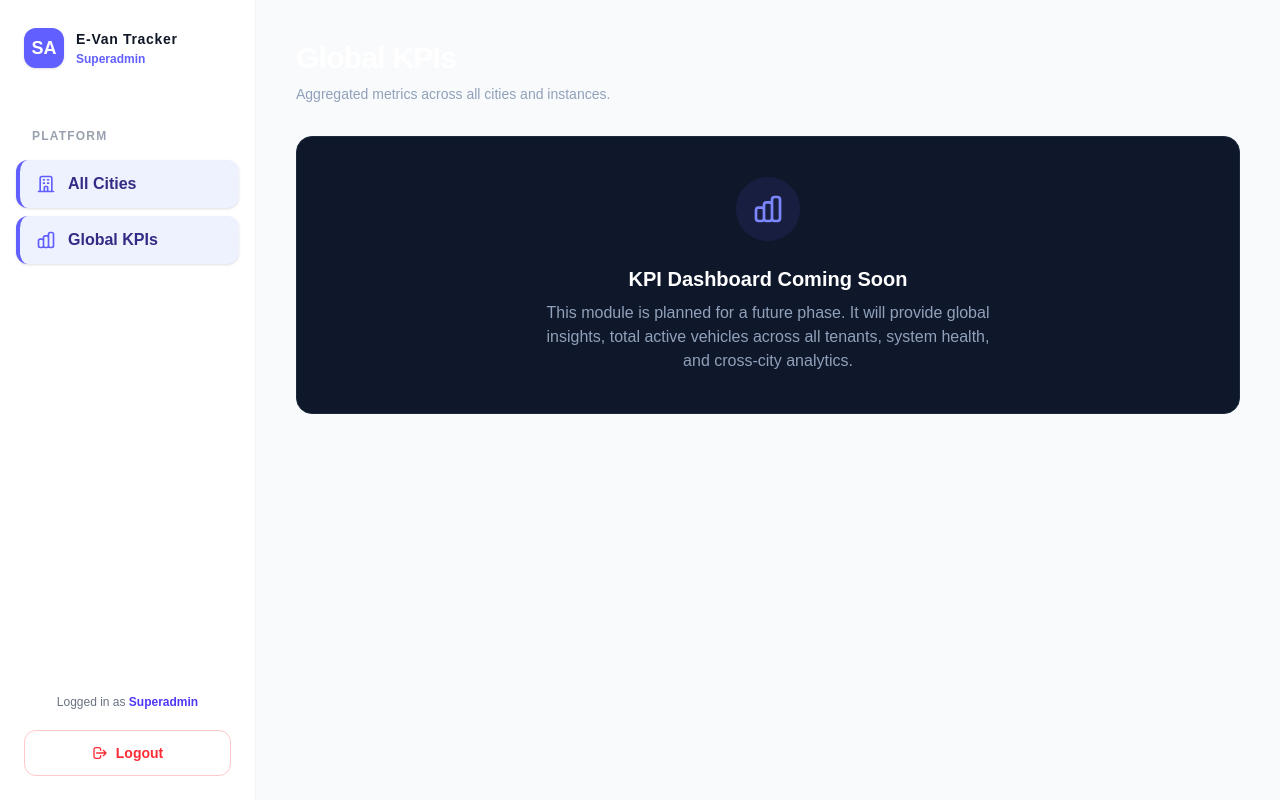
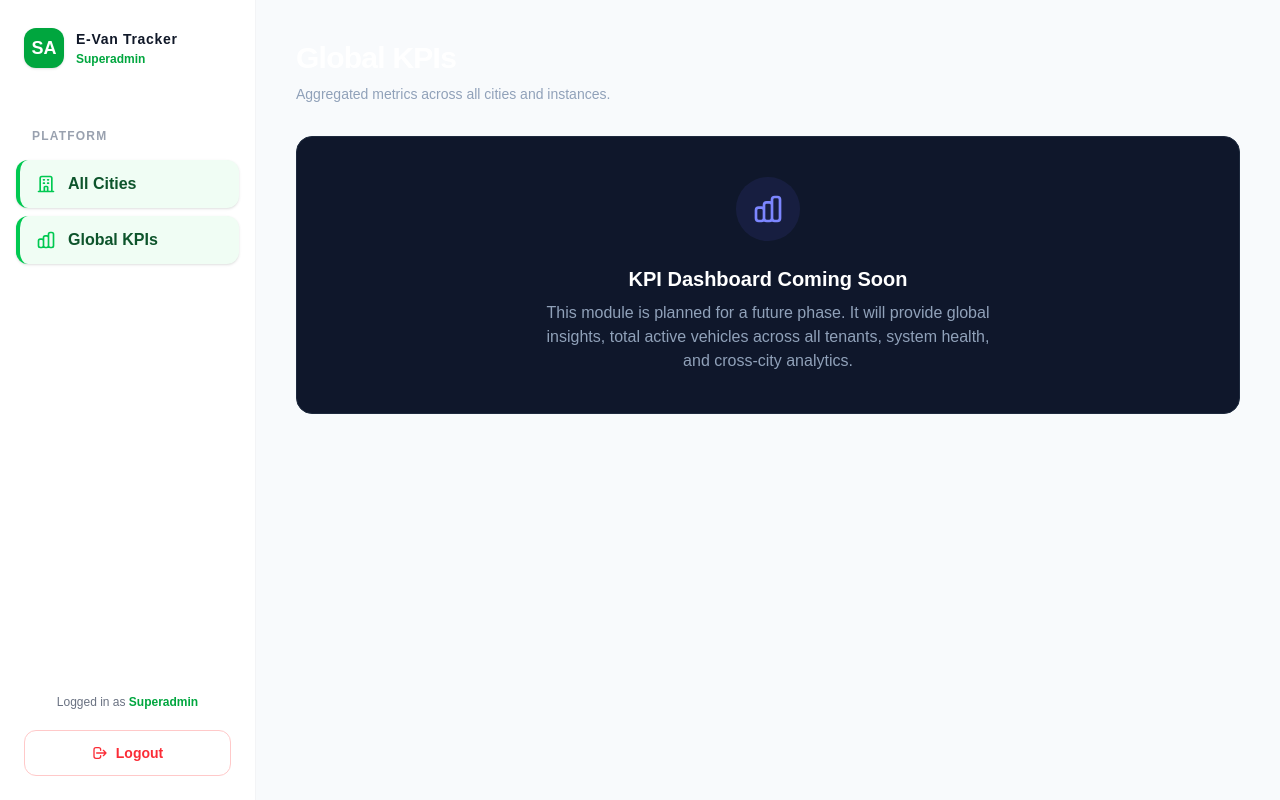
Before and after one commit to madhwendrashukla/E-Van-Tracker, a Next.js app in the folder kachra-gaadi-frontend/: page /superadmin/kpis in a window 1280 px wide. Built offline with nearby package versions, Linux system fonts and the light colour scheme; no server answers.

Commit message:
Update superadmin UI to green and white theme

```diff
--- a/kachra-gaadi-frontend/src/app/superadmin/layout.js
+++ b/kachra-gaadi-frontend/src/app/superadmin/layout.js
@@ -17,8 +17,8 @@ export default function SuperadminLayout({ children }) {
   const NavLink = ({ href, icon, label }) => {
     const isActive = pathname === href || pathname.startsWith(href + '/');
     return (
-      <a href={href} className={`flex items-center px-4 py-3 rounded-xl transition-all ${isActive ? 'bg-indigo-50 text-indigo-900 border-l-4 border-indigo-500 font-bold shadow-sm' : 'text-gray-500 hover:bg-gray-50 hover:text-gray-900 border-l-4 border-transparent'}`}>
-        <span className={`mr-3 ${isActive ? 'text-indigo-500' : 'text-gray-400'}`}>{icon}</span>
+      <a href={href} className={`flex items-center px-4 py-3 rounded-xl transition-all ${isActive ? 'bg-green-50 text-green-900 border-l-4 border-green-500 font-bold shadow-sm' : 'text-gray-500 hover:bg-gray-50 hover:text-gray-900 border-l-4 border-transparent'}`}>
+        <span className={`mr-3 ${isActive ? 'text-green-500' : 'text-gray-400'}`}>{icon}</span>
         {label}
       </a>
     );
@@ -30,12 +30,12 @@ export default function SuperadminLayout({ children }) {
       <aside className="w-64 bg-white flex flex-col hidden md:flex shadow-2xl md:shadow-none border-r border-gray-100 z-20 shrink-0">
         {/* Logo */}
         <div className="h-24 flex items-center px-6 shrink-0">
-          <div className="w-10 h-10 bg-indigo-500 rounded-xl mr-3 flex items-center justify-center shadow-sm">
+          <div className="w-10 h-10 bg-green-600 rounded-xl mr-3 flex items-center justify-center shadow-sm">
             <span className="text-white font-bold text-lg">SA</span>
           </div>
           <div>
             <h1 className="text-sm font-black tracking-wider text-gray-900">E-Van Tracker</h1>
-            <p className="text-indigo-500 text-xs font-bold mt-0.5">Superadmin</p>
+            <p className="text-green-600 text-xs font-bold mt-0.5">Superadmin</p>
           </div>
         </div>
 
@@ -47,7 +47,7 @@ export default function SuperadminLayout({ children }) {
 
         <div className="p-6 shrink-0">
           <div className="px-4 py-2 mb-3 text-xs text-gray-500 text-center">
-            Logged in as <span className="text-indigo-600 font-bold">Superadmin</span>
+            Logged in as <span className="text-green-600 font-bold">Superadmin</span>
           </div>
           <button
             onClick={handleLogout}
```
Also changed, not shown: kachra-gaadi-frontend/src/app/superadmin/page.js (+15 -15 lines).
